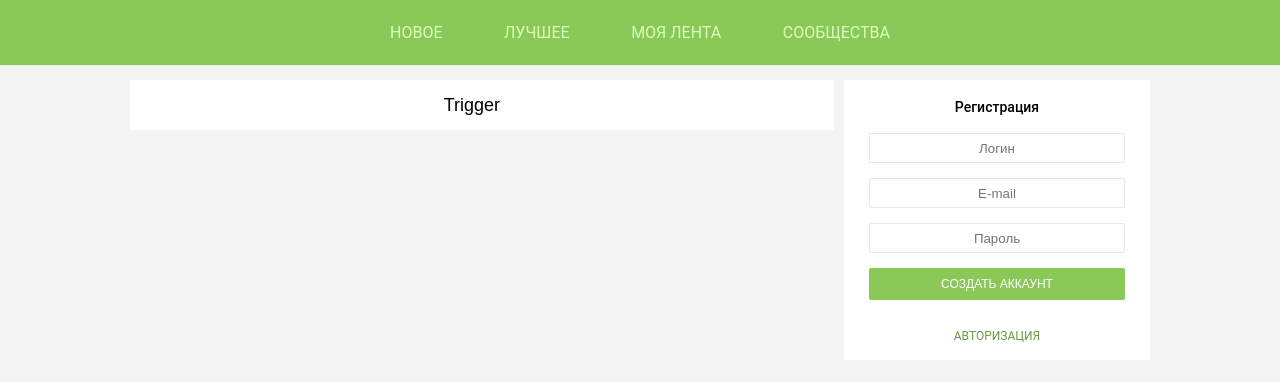
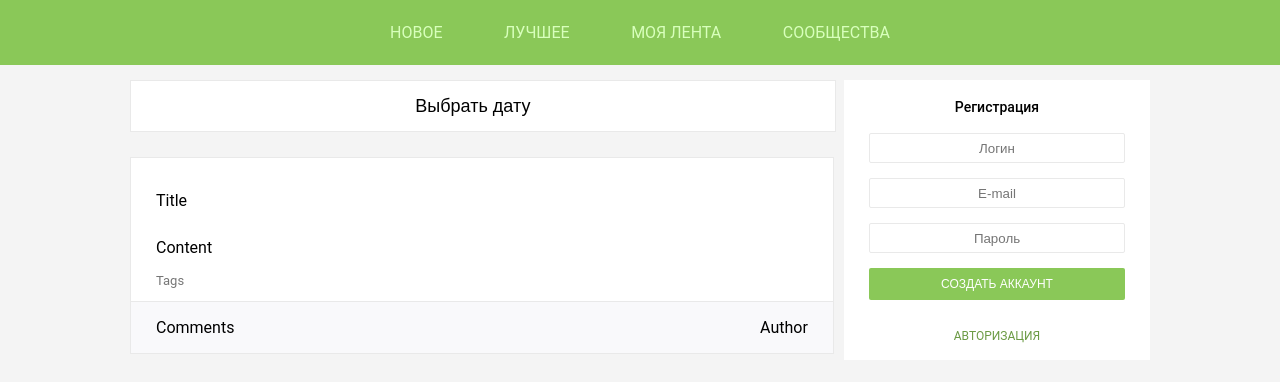
Before and after one commit to olehferents/pikabu-clone-frontend, a React (Create React App) app: page / in a window 1280 px wide. Shown: the top 382 px of the page. Built offline with nearby package versions, Linux system fonts and the light colour scheme.

Commit message:
Added basic feed post structure

```diff
--- /dev/null
+++ b/src/components/Main/FeedPost/FeedPost.js
@@ -0,0 +1,28 @@
+import React from 'react';
+import style from './FeedPost.module.css';
+
+export default class FeedPost extends React.Component {
+    render() {
+        return (
+            <div className={style.postMain}>
+                <div className={style.postHeader}>
+                    <p>Title</p>
+                </div>
+                <div className={style.postContent}>
+                    <p>Content</p>
+                </div>
+                <div className={style.postTags}>
+                    <p>Tags</p>
+                </div>
+                <div className={style.postFooter}>
+                    <div className={style.postComments}>
+                        Comments
+                    </div>
+                    <div className={style.postAuthor}>
+                        Author
+                    </div>
+                </div>
+            </div>
+        );
+    }
+}
--- /dev/null
+++ b/src/components/Main/FeedPost/FeedPost.module.css
@@ -0,0 +1,38 @@
+.postMain {
+    background-color: white;
+    margin-top: 25px;
+    border: 1px solid #e9e9e9;
+}
+
+.postHeader {
+    height: 47px;
+    padding: 17px 25px 0;
+    word-wrap: break-word;
+}
+
+.postContent {
+    padding: 0 25px;
+    word-wrap: break-word;
+}
+
+.postTags {
+    margin: 10px 25px;
+    font-size: 13px;
+    color: #757575;
+}
+
+.postFooter {
+    height: 35px;
+    background-color: #F9F9FB;
+    padding: 8px 25px;
+    display: flex;
+    align-items: center;
+    justify-content: space-between;
+    border-top: 1px solid #e9e9e9;
+}
+
+.postComments {
+}
+
+.postAuthor {
+}
--- a/src/components/Main/FeedTitle/FeedTitle.js
+++ b/src/components/Main/FeedTitle/FeedTitle.js
@@ -13,7 +13,9 @@ export default class FeedTitle extends React.Component {
     render() {
         return (
             <div className={feedTitleStyle.feedTitle}>
-                <Popup contentStyle={popupStyle} trigger={<button className={feedTitleStyle.triggerButton}>Trigger</button>}>
+                <Popup
+                    contentStyle={popupStyle}
+                    trigger={<button className={feedTitleStyle.triggerButton}>Выбрать дату</button>}>
                     <DatePickerContainer/>
                 </Popup>
             </div>
--- a/src/components/Main/FeedTitle/FeedTitle.module.css
+++ b/src/components/Main/FeedTitle/FeedTitle.module.css
@@ -5,6 +5,7 @@
     display: flex;
     justify-content: center;
     align-items: center;
+    border: 1px solid #e9e9e9;
 }
 
 .triggerButton {
--- a/src/components/Main/Main.js
+++ b/src/components/Main/Main.js
@@ -2,6 +2,7 @@ import React from 'react';
 import mainStyle from './Main.module.css';
 import SideBar from "../SideBar/SideBar";
 import FeedTitle from "./FeedTitle/FeedTitle";
+import FeedPost from "./FeedPost/FeedPost";
 
 export default class Main extends React.Component {
     render() {
@@ -9,6 +10,7 @@ export default class Main extends React.Component {
             <div className={mainStyle.appInner}>
                 <div className={mainStyle.main}>
                     <FeedTitle/>
+                    <FeedPost/>
                 </div>
                 <SideBar />
             </div>
```
Also changed, not shown: src/components/Main/FeedTitle/DatePicker/DatePicker.js (renamed from src/components/Main/DatePicker/DatePicker.js), src/components/Main/FeedTitle/DatePicker/DatePicker.module.css (renamed from src/components/Main/DatePicker/DatePicker.module.css).
